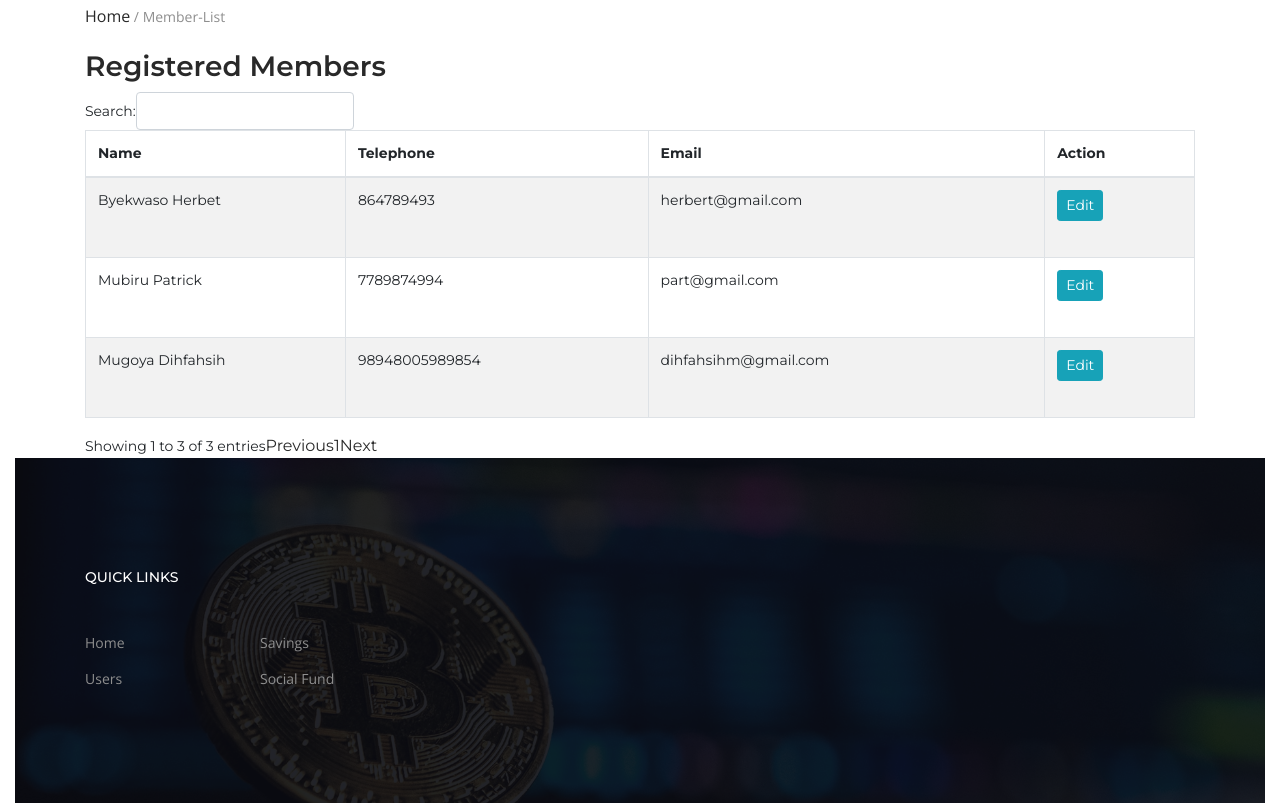
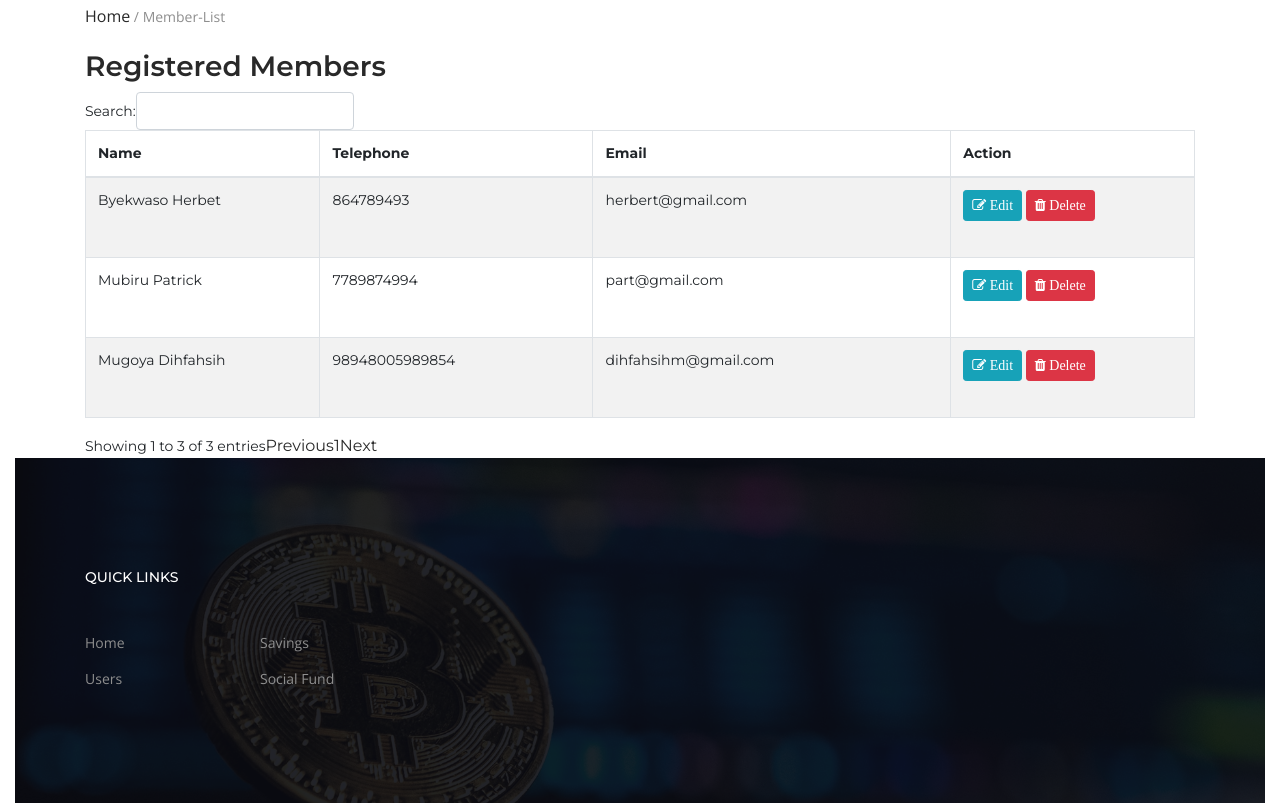
Before and after one commit to Dihfahsih1/django-savings-loan-scheme, a Django app: a page that uses savingsapp/templates/members_list.html in a window 1280 px wide. Shown: the part 185-988 px from the top of the page. Run offline with Django 3.2, Linux system fonts and the light colour scheme; data comes from the database, SQL or seed files in the repository; both versions use the stored data as it was after the commit; some libraries are stand-ins or nearby versions; some web fonts are replaced.

Commit message:
add delete member

```diff
--- a/savingsapp/templates/members_list.html
+++ b/savingsapp/templates/members_list.html
@@ -27,7 +27,8 @@
                   <td>{{member.telephone}}</td>
                   <td>{{member.email}}</td>
                   <td> <div class="mb-4">
-                        <a href="{% url 'edit-member' pk=member.id %}"class="btn btn-info btn-sm"><span class="glyphicon glyphicon-edit">Edit</span></a>
+                        <a href="{% url 'edit-member' pk=member.id %}"class="btn btn-info btn-sm"><span class="fa fa-edit"> Edit</span></a>
+                        <a href="{% url 'delete-member' pk=member.id %}"class="btn btn-danger btn-sm"><span class="fa fa-trash"> Delete</span></a>
                   </div>
                  </td>
                 </tr>
--- a/savingsapp/urls.py
+++ b/savingsapp/urls.py
@@ -5,6 +5,7 @@ urlpatterns = [
     url(r'^$', views.index, name='index'),
     url(r'^Savings-add-member', views.add_member, name='add-member'),
     url(r'^Savings-edit-member/(?P<pk>\d+)', views.edit_member, name='edit-member'),
+    url(r'^Savings-delete-member/(?P<pk>\d+)', views.delete_member, name='delete-member'),
     url(r'^Savings-members-list', views.members_list, name='members-list'),
     url(r'^Savings-make-attendence', views.make_attendence, name='make-attendence'),
     url(r'^Savings-attendence-history', views.attendence_history, name='attendence-history'),
--- a/savingsapp/views.py
+++ b/savingsapp/views.py
@@ -29,6 +29,13 @@ def edit_member(request, pk):
         form = addmemberForm(instance=item)
     return render(request, 'edit_members.html', {'form': form})
 
+def delete_member(request, pk):
+    item= get_object_or_404(CustomUser, id=pk)
+    if request.method == "GET":
+        item.delete()
+        messages.success(request, "Member successfully deleted!")
+        return redirect("members-list")
+
 def members_list(request):
     all_members=CustomUser.objects.all()
     context = {
```
Also changed, not shown: db.sqlite3.
